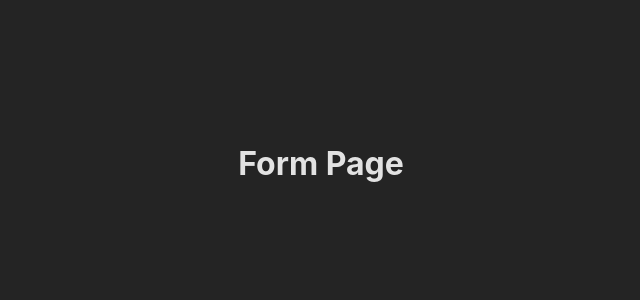
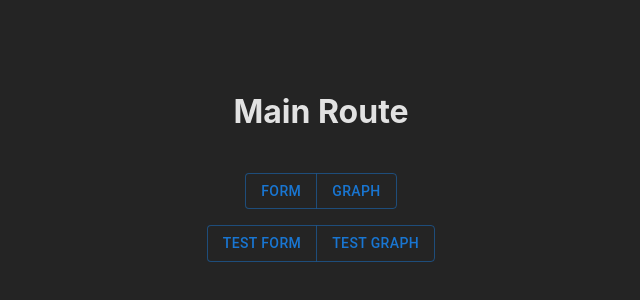
Before and after one commit to baddelo/AgroCode-hackathon-2024, a React (Vite) app in the folder frontend/: page / in a window 1280 px wide. Shown: the part 236-536 px from the top of the page, without its empty margins (319-959 px from the left). Built offline with nearby package versions, Linux system fonts and the light colour scheme.

Commit message:
feat: added layout & test routes

```diff
--- a/frontend/src/App.tsx
+++ b/frontend/src/App.tsx
@@ -1,13 +1,24 @@
-import { Routes, Route } from 'react-router-dom';
+import { Routes, Route, Navigate } from 'react-router-dom';
 
-import FormPage from './routes/formPage';
-import GraphPage from './routes/graphPage';
+import MainLayout from './layouts/mainLayout';
+
+import MainRoute from './routes/mainRoute';
+import FormRoute from './routes/formRoute';
+import GraphRoute from './routes/graphRoute';
+import TestFormRoute from './routes/testRoutes/testFormRoute';
+import TestGraphRoute from './routes/testRoutes/testGraphRoute';
 
 function App() {
 	return (
 		<Routes>
-			<Route path="/" element={<FormPage />} />
-			<Route path="/graphs" element={<GraphPage />} />
+			<Route element={<MainLayout />}>
+				<Route path="/" element={<MainRoute />} />
+				<Route path="/form" element={<FormRoute />} />
+				<Route path="/graph" element={<GraphRoute />} />
+				<Route path="/test/form" element={<TestFormRoute />} />
+				<Route path="/test/graph" element={<TestGraphRoute />} />
+				<Route path="*" element={<Navigate to="/" replace />} />
+			</Route>
 		</Routes>
 	);
 }
--- /dev/null
+++ b/frontend/src/layouts/mainLayout.tsx
@@ -0,0 +1,28 @@
+import { Outlet, useLocation, useNavigate } from 'react-router-dom';
+
+import { Button } from '@mui/material';
+import ArrowBackIcon from '@mui/icons-material/ArrowBack';
+
+function MainLayout() {
+	const navigate = useNavigate();
+	const { pathname } = useLocation();
+
+	return (
+		<>
+			{
+				pathname !== '/' &&
+					<Button
+						sx={{ position: 'absolute', top: '10px', left: '10px' }}
+						onClick={() => navigate(-1)}
+					>
+						<ArrowBackIcon />
+					</Button>
+			}
+			<div>
+				<Outlet />
+			</div>
+		</>
+	);
+}
+
+export default MainLayout;
--- /dev/null
+++ b/frontend/src/routes/mainRoute/index.tsx
@@ -0,0 +1,23 @@
+import { useNavigate } from 'react-router-dom';
+
+import { Box, Button, ButtonGroup } from '@mui/material';
+
+function MainRoute() {
+	const navigate = useNavigate();
+
+	return (
+		<Box display='flex' flexDirection='column' alignItems='center' gap={2}>
+			<h1>Main Route</h1>
+			<ButtonGroup>
+				<Button onClick={() => navigate('/form')}>Form</Button>
+				<Button onClick={() => navigate('/graph')}>Graph</Button>
+			</ButtonGroup>
+			<ButtonGroup>
+				<Button onClick={() => navigate('/test/form')}>Test Form</Button>
+				<Button onClick={() => navigate('/test/graph')}>Test Graph</Button>
+			</ButtonGroup>
+		</Box>
+	);
+}
+
+export default MainRoute;
--- /dev/null
+++ b/frontend/src/routes/testRoutes/testFormRoute/index.tsx
@@ -0,0 +1,7 @@
+function TestFormRoute() {
+	return (
+		<h1>Test Form Route</h1>
+	);
+}
+
+export default TestFormRoute;
--- /dev/null
+++ b/frontend/src/routes/testRoutes/testGraphRoute/index.tsx
@@ -0,0 +1,7 @@
+function TestGraphRoute() {
+	return (
+		<h1>Test Graph Route</h1>
+	);
+}
+
+export default TestGraphRoute;
--- a/frontend/src/store/index.ts
+++ b/frontend/src/store/index.ts
@@ -1,6 +1,6 @@
 import { configureStore } from '@reduxjs/toolkit';
 
-import formSlice from '../features/from/reducer';
+import formSlice from '../features/form/reducer';
 import graphSlice from '../features/graph/reducer';
 
 
```
Also changed, not shown: frontend/src/features/form/components/index.ts (added), frontend/src/features/form/reducer.ts (renamed from frontend/src/features/from/reducer.ts), frontend/src/features/form/types.ts (added), frontend/src/routes/formRoute/index.tsx (renamed from frontend/src/routes/formPage/index.tsx), frontend/src/routes/graphRoute/index.tsx (renamed from frontend/src/routes/graphPage/index.tsx).
